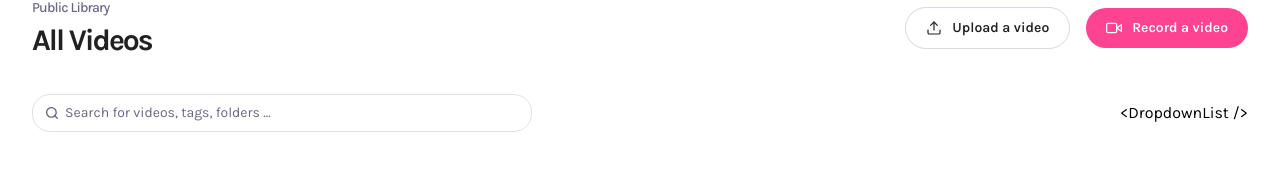
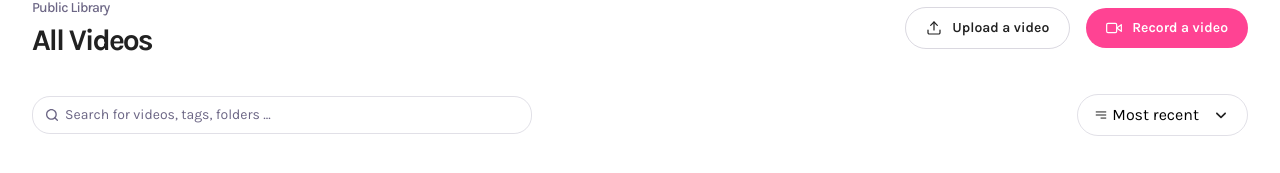
Before and after one commit to bibekkd/loom-clone, a Next.js app: page / in a window 1280 px wide. Shown: the part 142-315 px from the top of the page. Built offline with nearby package versions, Linux system fonts and the light colour scheme.

Commit message:
Dropdown list added

```diff
--- /dev/null
+++ b/components/DropdownList.tsx
@@ -0,0 +1,44 @@
+'use client'
+
+import { useState } from 'react';
+import Image from 'next/image';
+
+const DropdownList = () => {
+    const [isOpen, setIsOpen] = useState(false);
+
+    return (
+        <div className='relative'>
+            <div className='cursor-pointer' onClick={() => setIsOpen(!isOpen)}>
+                <div className='filter-trigger'>
+                    <figure>
+                        <Image
+                            src={'/assets/icons/hamburger.svg'}
+                            width={14}
+                            height={14}
+                            alt='Menu'
+                        />
+                        Most recent
+                    </figure>
+                    <Image
+                        src={'/assets/icons/arrow-down.svg'}
+                        width={20}
+                        height={20}
+                        alt='Chevron'
+                    />
+                </div>
+            </div>
+
+            {isOpen && (
+                <ul className='dropdown'>
+                    {['Most recent', 'Most liked'].map((option) => (
+                        <li key={option} className='list-item'>
+                            {option}
+                        </li>
+                    ))}
+                </ul>
+            )}
+        </div>
+    )
+}
+
+export default DropdownList
--- a/components/Header.tsx
+++ b/components/Header.tsx
@@ -2,6 +2,7 @@
 import Image from 'next/image'
 import Link from 'next/link'
 import React from 'react'
+import DropdownList from './DropdownList'
 
 const Header = ({ subHeader, title, userImg } : SharedHeaderProps) => {
     return (
@@ -63,7 +64,7 @@
                     />
                 </div>
 
-                {`<DropdownList />`}
+                <DropdownList />
             </section>
         </header>
     )
```
